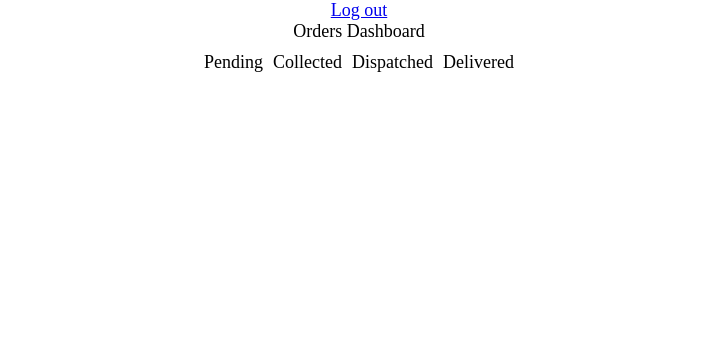
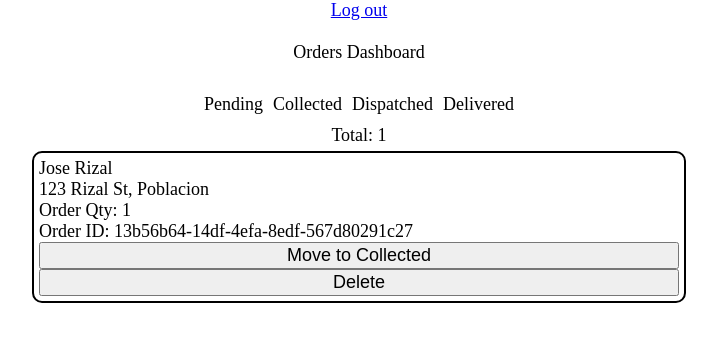
Before and after one commit to ericdarlucio/uplift-projects, a React (Create React App) app in the folder p3-react-app/: page /sikretongmalupet in a window 1280 px wide. Shown: the top 342 px of the page, without its empty margins (281-998 px from the left). Built offline with nearby package versions, Linux system fonts and the light colour scheme.

Commit message:
fix: Modify code spacing for readability

```diff
--- a/p3-react-app/src/components/OrderCard.js
+++ b/p3-react-app/src/components/OrderCard.js
@@ -1,44 +1,44 @@
-import './OrderCard.css'
-import { useDispatch } from 'react-redux'
+import './OrderCard.css';
+import { useDispatch } from 'react-redux';
 
 const OrderCard = ({array}) => {
 
   const dispatch = useDispatch();
 
   return (
-    <>
     <div className="OrderCard-container">
+
       <p>{array.firstName} {array.lastName}</p>
       <p>{array.streetAddress}, {array.barangay}</p>
       <p>Order Qty: {array.quantity}</p>
+      <p>Order ID: {array.id}</p>
+
       {
         array.status === 'pending' &&
         <button
           onClick = { () => dispatch( {type: 'MOVE_TO_COLLECTED', payload: {firstName: array.firstName}}) }
         >Move to Collected</button>
       }
+
       {
         array.status === 'collected' &&
         <button
           onClick = { () => dispatch( {type: 'MOVE_TO_DISPATCHED', payload: {firstName: array.firstName}}) }
         >Move to Dispatched</button>
       }
+
       {
         array.status === 'dispatched' &&
         <button
           onClick = { () => dispatch( {type: 'MOVE_TO_DELIVERED', payload: {firstName: array.firstName}}) }
         >Move to Delivered</button>
       }
+
       <button
         onClick = { () => dispatch( {type: 'DELETE', payload: {firstName: array.firstName}}) }
       >Delete</button>
 
-
     </div>
-
-
-
-    </>
   )
 }
 
--- a/p3-react-app/src/pages/Admin.js
+++ b/p3-react-app/src/pages/Admin.js
@@ -1,9 +1,10 @@
 import { Link } from "react-router-dom";
 import { useSelector } from "react-redux";
+import { useState } from "react";
 
 import './Admin.css'
+
 import OrderCard from "../components/OrderCard";
-import { useState } from "react";
 
 const Admin = () => {
 
@@ -21,9 +22,17 @@ const Admin = () => {
 
   return (
     <div className="Admin-container">
+
       <Link to='/'><span>Log out</span></Link>
+
+      <br></br>
+
       <div>Orders Dashboard</div>
+
+      <br></br>
+
       <div className="Admin-status-container">
+
         <div
           className="Admin-status-pending"
           onClick={() => {
@@ -63,31 +72,51 @@ const Admin = () => {
             setShowDelivered(true);
           }}
         >Delivered</div>
+
       </div>
+
       {
         showPending &&
+        <>
+          <div>Total: {pendingOrders.length}</div>
+          {
             pendingOrders.map( order => {
             return <OrderCard key={order.firstName} array={order} />
             })
           }
+        </>
+      }
+
       {
         showCollected &&
-        collectedOrders.map( order => {
+        <>
+          <p>Total: {collectedOrders.length}</p>
+          {collectedOrders.map( order => {
             return <OrderCard key={order.firstName} array={order} />
-        })
+          })}
+        </>
       }
+
       {
         showDispatched &&
-        dispatchedOrders.map( order => {
+        <>
+          <p>Total: {dispatchedOrders.length}</p>
+          {dispatchedOrders.map( order => {
             return <OrderCard key={order.firstName} array={order} />
-        })
+          })}
+        </>
       }
+
       {
         showDelivered &&
-        deliveredOrders.map( order => {
+        <>
+          <p>Total: {deliveredOrders.length}</p>
+          {deliveredOrders.map( order => {
             return <OrderCard key={order.firstName} array={order} />
-        })
+          })}
+        </>
       }
+
     </div>
   )
 }
--- a/p3-react-app/src/pages/Customer.css
+++ b/p3-react-app/src/pages/Customer.css
@@ -30,3 +30,12 @@
   border: 2px solid black;
   padding: 10px;
 }
+
+.Customer-tracking-modal-content form {
+  display: flex;
+  flex-direction: column;
+}
+
+form input {
+  height: fit-content;
+}
--- a/p3-react-app/src/pages/CustomerOrder.js
+++ b/p3-react-app/src/pages/CustomerOrder.js
@@ -1,7 +1,8 @@
 import { Link } from "react-router-dom";
-import './CustomerOrder.css';
 import { useLocation } from "react-router-dom";
 import { useSelector } from "react-redux";
+
+import './CustomerOrder.css';
 
 const CustomerOrder = () => {
 
@@ -11,6 +12,7 @@ const CustomerOrder = () => {
 
   return (
     <div className="CustomerOrder-container">
+
       <h1>Order Id: {location.state.id}</h1>
 
       {
@@ -29,8 +31,10 @@ const CustomerOrder = () => {
         <p>Order not found!</p>
       }
 
+      <br></br>
 
       <Link to='/customer'><span>Go to back to customer welcome page</span></Link>
+
     </div>
   )
 }
--- a/p3-react-app/src/redux/reducer.js
+++ b/p3-react-app/src/redux/reducer.js
@@ -1,43 +1,50 @@
+import { v4 as uuidv4 } from 'uuid';
+
 const initialState = {
   allOrders: [
-    // {
-    //   firstName: 'Princess',
-    //   lastName: 'Robles',
-    //   streetAddress: '707 Chico St',
-    //   barangay: 'Pias',
-    //   quantity: 1,
-    //   status: 'pending'
-    // },
-    // {
-    //   firstName: 'Eric',
-    //   lastName: 'Darlucio',
-    //   streetAddress: '51 Pico Ave',
-    //   barangay: 'Coral',
-    //   quantity: 1,
-    //   status: 'collected'
-    // },
-    // {
-    //   firstName: 'Roz',
-    //   lastName: 'Dalope',
-    //   streetAddress: '123 Abs St',
-    //   barangay: 'Lambayan',
-    //   quantity: 1,
-    //   status: 'dispatched'
-    // },
-    // {
-    //   firstName: 'Juan',
-    //   lastName: 'Dela Cruz',
-    //   streetAddress: '123 Mabolo St',
-    //   barangay: 'Poblacion',
-    //   quantity: 1,
-    //   status: 'delivered'
-    // }
+    {
+      firstName: 'Jose',
+      lastName: 'Rizal',
+      streetAddress: '123 Rizal St',
+      barangay: 'Poblacion',
+      quantity: 1,
+      id: uuidv4(),
+      status: 'pending'
+    },
+    {
+      firstName: 'Pedro',
+      lastName: 'San Pedro',
+      streetAddress: '321 Pedro Ave',
+      barangay: 'Luyan',
+      quantity: 1,
+      id: uuidv4(),
+      status: 'collected'
+    },
+    {
+      firstName: 'Emilia',
+      lastName: 'Jacinta',
+      streetAddress: '123 Makopa St',
+      barangay: 'Pias',
+      quantity: 1,
+      id: uuidv4(),
+      status: 'dispatched'
+    },
+    {
+      firstName: 'Juan',
+      lastName: 'Dela Cruz',
+      streetAddress: '123 Mabolo St',
+      barangay: 'Coral',
+      quantity: 1,
+      id: uuidv4(),
+      status: 'delivered'
+    }
   ]
 };
 
 const reducer = ( state = initialState, action ) => {
 
   switch(action.type) {
+
     case 'SUBMIT_ORDER':
       return(
         {allOrders: [...state.allOrders, {
@@ -50,29 +57,40 @@ const reducer = ( state = initialState, action ) => {
           id: action.payload.id
         }]}
       );
+
     case 'DELETE':
       return ({allOrders: state.allOrders.filter( order => order.firstName !== action.payload.firstName )});
+
     case 'MOVE_TO_COLLECTED':
       return ({allOrders: state.allOrders.map( order => {
         if (order.firstName === action.payload.firstName){
           order.status = 'collected';
           return order;
-        } else { return order; }
-      })});
-      case 'MOVE_TO_DISPATCHED':
+        } else {
+          return order;
+        }})}
+      );
+
+    case 'MOVE_TO_DISPATCHED':
       return ({allOrders: state.allOrders.map( order => {
         if (order.firstName === action.payload.firstName){
           order.status = 'dispatched';
           return order;
-        } else { return order; }
-      })});
-      case 'MOVE_TO_DELIVERED':
+        } else {
+          return order;
+        }})}
+      );
+
+    case 'MOVE_TO_DELIVERED':
       return ({allOrders: state.allOrders.map( order => {
         if (order.firstName === action.payload.firstName){
           order.status = 'delivered';
           return order;
-        } else { return order; }
-      })});
+        } else {
+          return order;
+        }})}
+      );
+
     default:
       return state;
   }
```
Also changed, not shown: p3-react-app/src/pages/Customer.js (+17 -1 lines), p3-react-app/src/pages/CustomerForm.js (+9 -1 lines). Lines whose indentation alone changed are shown as unchanged.
